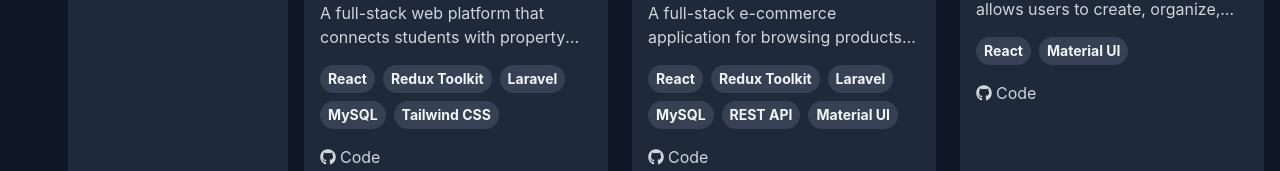
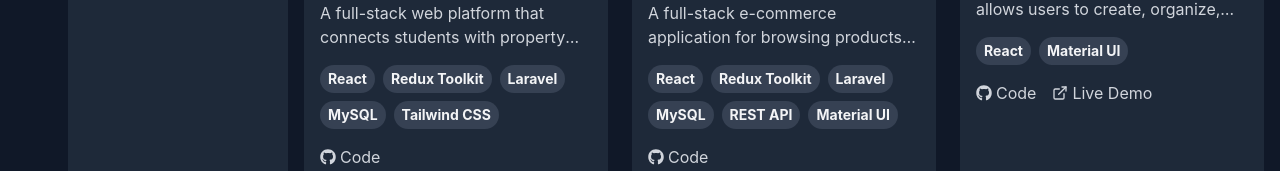
Before and after one commit to omar-zguit-hub/my-website, a React (Vite) app: page /projects in a window 1280 px wide. Shown: the part 295-466 px from the top of the page. Built offline with nearby package versions, Linux system fonts and the light colour scheme.

Commit message:
add project demo links

```diff
--- a/src/data/projects.js
+++ b/src/data/projects.js
@@ -77,8 +77,8 @@ export const projects = [
     description:
       "A task management application that allows users to create, organize, update, complete, and manage their daily tasks through a simple interface.",
     technologies: ["React", "Material UI"],
-    githubUrl: "https://github.com/yourusername/todo-list",
-    liveUrl: "",
+    githubUrl: "https://github.com/omar-zguit-hub/React-todolist",
+    liveUrl: "https://mytaskifyplanner.netlify.app/",
     image: ToDoList,
     images: [todo1, todo2, todo3, todo4, todo5,todo6],
   },
@@ -90,7 +90,7 @@ export const projects = [
       "A responsive weather application that allows users to search for cities and view current weather conditions using data from a weather API.",
     technologies: ["React", "Material UI", "OpenWeatherMap API"],
     githubUrl: "https://github.com/omar-zguit-hub/Weather-Now",
-    liveUrl: "",
+    liveUrl: "https://weatherscopenow.netlify.app/",
     image: MyWeather,
     images: [w1, w2, w3, w4],
   },
@@ -102,7 +102,7 @@ export const projects = [
       "A classic Tic-Tac-Toe game built with React, featuring interactive gameplay, game state management, and a responsive user interface.",
     technologies: ["React", "Material UI"],
     githubUrl: "https://github.com/omar-zguit-hub/Tic-Tac-Toe",
-    liveUrl: "",
+    liveUrl: "https://three-in-arow.netlify.app/",
     image: TicTacToe,
     images: [tic1, tic2, tic3],
   },
```
